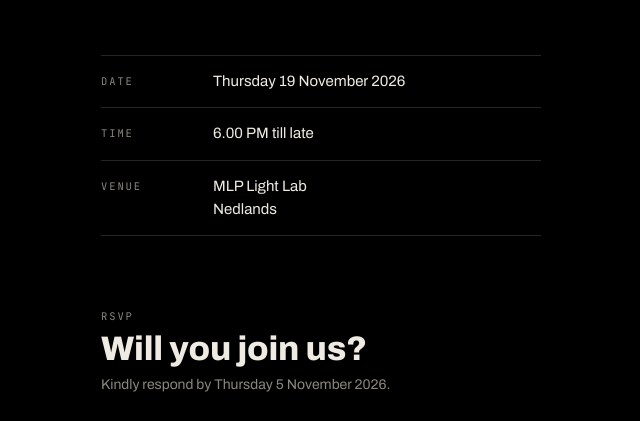
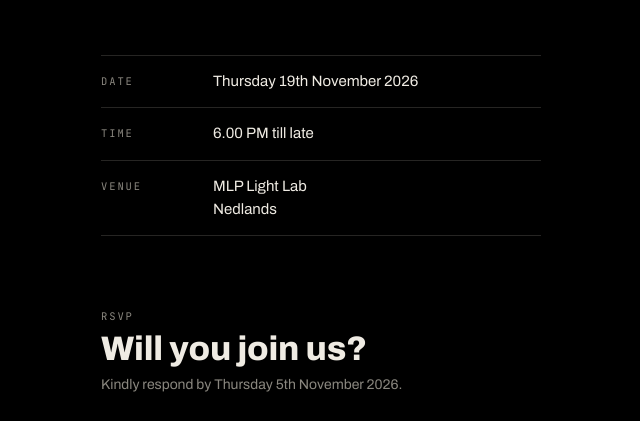
Before and after one commit to sv-88/mlp-dark, a plain HTML site: page index.html in a window 1280 px wide. Shown: the part 585-1006 px from the top of the page, 319-959 px from the left. Drawn offline with Linux system fonts and the light colour scheme.

Commit message:
Update event date and RSVP format in index.html

```diff
--- a/index.html
+++ b/index.html
@@ -262,12 +262,12 @@ const CONFIG = {
   // Paste the Google Apps Script web app URL here. Leave blank for preview mode.
   ENDPOINT: "https://script.google.com/macros/s/AKfycbxwxNpocouLvpBg2NXlclvnpBghLkC_3hU_X9RqlhtqlOvBy3QBrMISgVjLmleU4O_ILg/exec",
 
-  date: "Thursday 19 November 2026",
+  date: "Thursday 19th November 2026",
   time: "6.00 PM till late",
   venue: "MLP Light Lab",
   address: "Nedlands",
   mapUrl: "",                      // optional Google Maps link
-  rsvpBy: "Thursday 5 November 2026",
+  rsvpBy: "Thursday 5th November 2026",
 
   // Calendar invite file, uploaded alongside this page
   icsFile: "dark.ics"
@@ -344,7 +344,7 @@ form.addEventListener("submit", async (ev) => {
 function showDone(d) {
   const first = d.name.split(" ")[0];
   const yes = d.attending === "Yes";
-  $("doneTitle").textContent = yes ? "See you in the dark." : "We'll miss you.";
+  $("doneTitle").textContent = yes ? "DARK19112026 [CONFIRMED]" : "We'll miss you.";
   $("doneText").textContent = yes
     ? "Thank you, " + first + ". Your place is confirmed for " + CONFIG.date + "."
     : "Thank you for letting us know, " + first + ".";
```
